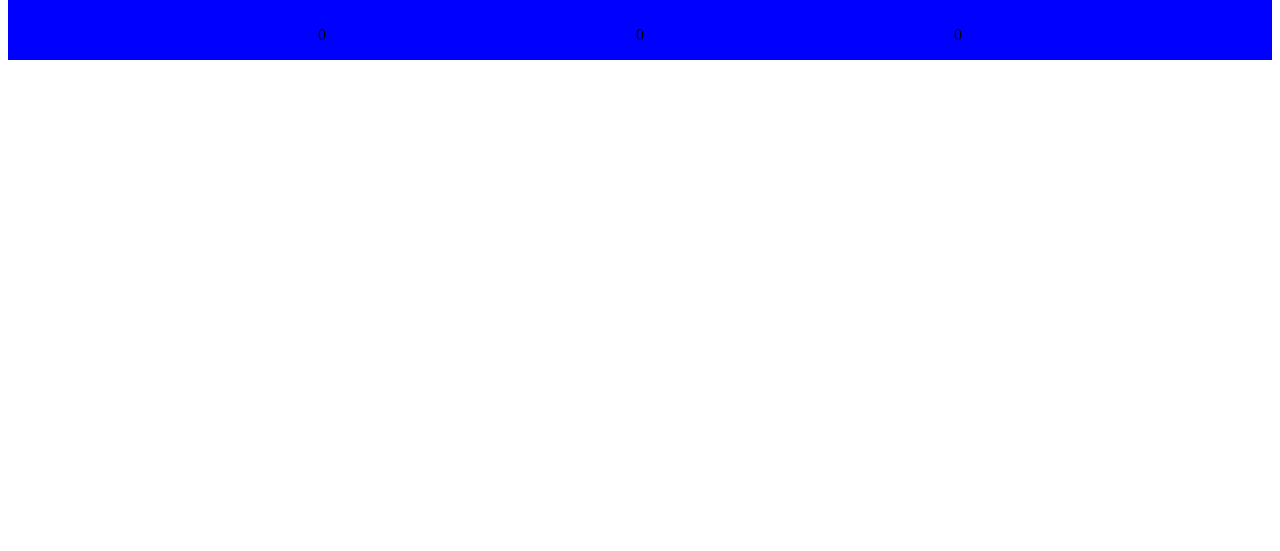
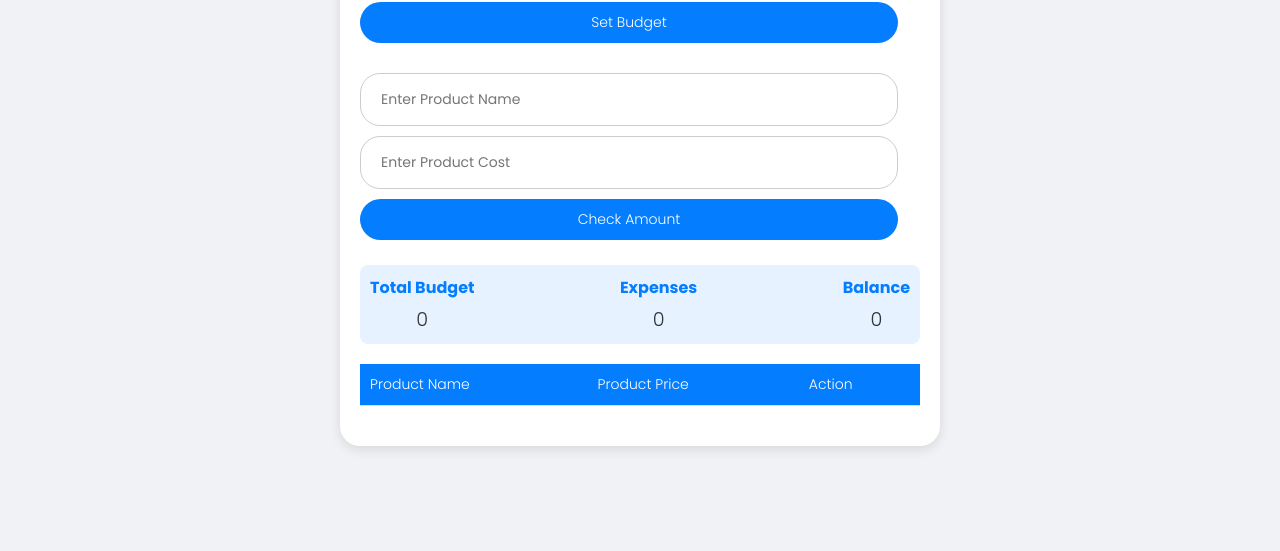
Before and after one commit to MuhammadHamzaAslam/Expenses-Calculator, a plain HTML site: page index.html in a window 1280 px wide. Shown: the part 249-800 px from the top of the page. Drawn offline with Linux system fonts and the light colour scheme; some packages are replaced by stand-ins of ours; a script that the page names is missing.

Commit message:
Allhamdulliah All Done

```diff
--- a/Files/app.js
+++ b/Files/app.js
@@ -6,10 +6,15 @@ let checkAmount = document.getElementById('check-amount')
 let showBudget = document.getElementById('showBudget')
 let showExpenses = document.getElementById('showExpenses')
 let showBalance = document.getElementById('showBalance')
+let tbody = document.getElementById('tbody')
 let totalExpenses = 0
 setBudget.addEventListener('click',()=>{
     if (budgetInp.value === '') {
-        alert('Enter Your Budget')
+        Swal.fire({
+            icon: "error",
+            title: "Oops...",
+            text: "You Didn't Enter Your Budget",
+          });
     }
     else{
         showBudget.innerText = budgetInp.value
@@ -24,6 +29,21 @@ checkAmount.addEventListener('click',()=>{
         let showBalanceValue = parseFloat(showBalance.innerText)
         showBalanceValue -= productCoastValue
         showBalance.innerText = showBalanceValue
+        let row = document.createElement('tr')
+        row.innerHTML += `
+            <tr>
+                <td>${productName.value}</td>
+                <td>${productCoastValue}</td>
+                <td><i class="fa-solid fa-trash"></i></td>
+            </tr>
+        `
+        tbody.appendChild(row)
+        row.querySelector('.fa-trash').addEventListener('click',()=>{
+            row.remove()
+            totalExpenses -= productCoastValue
+            showExpenses.innerText = totalExpenses
+            showBalance.innerText = parseFloat(showBalance.innerText) + productCoastValue
+        })
         productName.value = ""
         productCoast.value = ""
     }
--- a/Files/style.css
+++ b/Files/style.css
@@ -1,7 +1,139 @@
-#side-bar{
-    background-color: blue;
+@import url('https://fonts.googleapis.com/css2?family=Poppins:ital,wght@0,100;0,200;0,300;0,400;0,500;0,600;0,700;0,800;0,900;1,100;1,200;1,300;1,400;1,500;1,600;1,700;1,800;1,900&display=swap');
+* {
+    box-sizing: border-box;
+    margin: 0;
+    padding: 0;
+    font-family: poppins;
 }
-.xyz{
+
+body {
+    background-color: #f0f2f5;
+    color: #333;
     display: flex;
-    justify-content: space-evenly;
+    justify-content: center;
+    align-items: center;
+    min-height: 100vh;
 }
+
+.container {
+    width: 90%;
+    max-width: 600px;
+    background: #fff;
+    padding: 20px;
+    border-radius: 20px !important;
+    box-shadow: 0 4px 12px rgba(0, 0, 0, 0.1);
+}
+
+.budget-section, .expense-section, #side-bar, .expenses-list {
+    margin-bottom: 20px;
+}
+
+.budget-section h1, .expense-section h1 {
+    margin-bottom: 10px;
+    color: #047dff;
+    text-align: center;
+}
+
+.budget-section input, .expense-section input {
+    width: calc(100% - 22px);
+    padding: 15px;
+    padding-left: 20px;
+    margin: 5px 0;
+    border-radius: 20px;
+    border: 1px solid #ccc;
+    font-size: 14px;
+}
+
+.budget-section button, .expense-section button {
+    width: calc(100% - 22px);
+    padding: 10px;
+    margin: 5px 0;
+    border-radius: 25px;
+    border: none;
+    background-color: #047dff;
+    color: #fff;
+    font-weight: 300;
+    font-size: 14px;
+    cursor: pointer;
+    transition: background-color 0.3s ease;
+}
+
+.budget-section button:hover, .expense-section button:hover {
+    background-color: #0064cf;
+}
+
+#side-bar {
+    display: flex;
+    justify-content: space-between;
+    padding: 10px;
+    background-color: #e6f2ff;
+    border-radius: 8px;
+}
+
+.summary {
+    text-align: center;
+}
+
+.summary h2 {
+    font-size: 1em;
+    margin-bottom: 5px;
+    color: #047dff;
+}
+
+.summary p {
+    font-size: 1.2em;
+    font-weight: 300;
+    color: #333;
+}
+
+.expenses-list table {
+    width: 100%;
+    border-collapse: collapse;
+}
+
+.expenses-list th, .expenses-list td {
+    padding: 10px;
+    border-bottom: 1px solid #ddd;
+    text-align: left;
+    font-size: 14px;
+}
+
+.expenses-list th {
+    background-color: #047dff;
+    color: #fff;
+    font-weight: 300;
+
+}
+
+.expenses-list td i {
+    color: red;
+    cursor: pointer;
+    font-size: 16px;
+}
+::-webkit-scrollbar {
+    width: 14px !important;
+}
+
+::-webkit-scrollbar-track {
+    background: #f0f0f0 !important;
+    border-radius: 10px !important;
+}
+
+::-webkit-scrollbar-thumb {
+    background-color: black !important;
+    border-radius: 10px !important;
+    border: 3px solid #f0f0f0 !important;
+}
+
+::-webkit-scrollbar-thumb:hover {
+    background-color: #0056b3 !important;
+}
+input[type=number]::-webkit-outer-spin-button,
+input[type=number]::-webkit-inner-spin-button {
+    -webkit-appearance: none;
+    margin: 0;
+}
+
+input[type=number] {
+    -moz-appearance: textfield;
+}
--- a/index.html
+++ b/index.html
@@ -5,39 +5,49 @@
     <meta name="viewport" content="width=device-width, initial-scale=1.0">
     <title>Your Friend</title>
     <link rel="stylesheet" href="Files/style.css">
+    <script src="https://cdn.jsdelivr.net/npm/sweetalert2@11"></script>
+    <link rel="stylesheet" href="https://cdnjs.cloudflare.com/ajax/libs/font-awesome/6.6.0/css/all.min.css" integrity="sha512-Kc323vGBEqzTmouAECnVceyQqyqdsSiqLQISBL29aUW4U/M7pSPA/gEUZQqv1cwx4OnYxTxve5UMg5GT6L4JJg==" crossorigin="anonymous" referrerpolicy="no-referrer" />
 </head>
 <body>
-    <div>
-        <h1>Your Budget</h1>
+    <div class="container">
+        <div class="budget-section">
+            <h1>Expenses Manager</h1>
             <input type="number" name="" placeholder="Enter Your Budget" id="budget-inp">
             <button id="set-budget">Set Budget</button>
         </div>
-    <br>
-    <div>
+        <div class="expense-section">
             <input type="text" required name="" placeholder="Enter Product Name" id="product">
-        <br><br>
-        <input type="number" required placeholder="Enter Product Coast" name="" id="product-coast">
+            <input type="number" required placeholder="Enter Product Cost" name="" id="product-coast">
             <button id="check-amount">Check Amount</button>
         </div>
-
         <div id="side-bar">
-        <div class="xyz">
-            <h1>Total Budget</h1>
-            <h1>Expenses</h1>
-            <h1>Balance</h1>
+            <div class="summary">
+                <h2>Total Budget</h2>
+                <p id="showBudget">0</p>
             </div>
-        <div class="xyz">
-            <p id="showBudget">0</p>
+            <div class="summary">
+                <h2>Expenses</h2>
                 <p id="showExpenses">0</p>
+            </div>
+            <div class="summary">
+                <h2>Balance</h2>
                 <p id="showBalance">0</p>
             </div>
         </div>
-    <div class="Expenses-list">
-        <ul>
-
-        </ul>
+        <div class="expenses-list">
+            <table>
+                <thead>
+                    <tr>
+                        <th>Product Name</th>
+                        <th>Product Price</th>
+                        <th>Action</th>
+                    </tr>
+                </thead>
+                <tbody id="tbody">
+                </tbody>
+            </table>
         </div>
-
+    </div>
     <script src="Files/app.js"></script>
 </body>
 </html>
```
Lines whose indentation alone changed are shown as unchanged.
